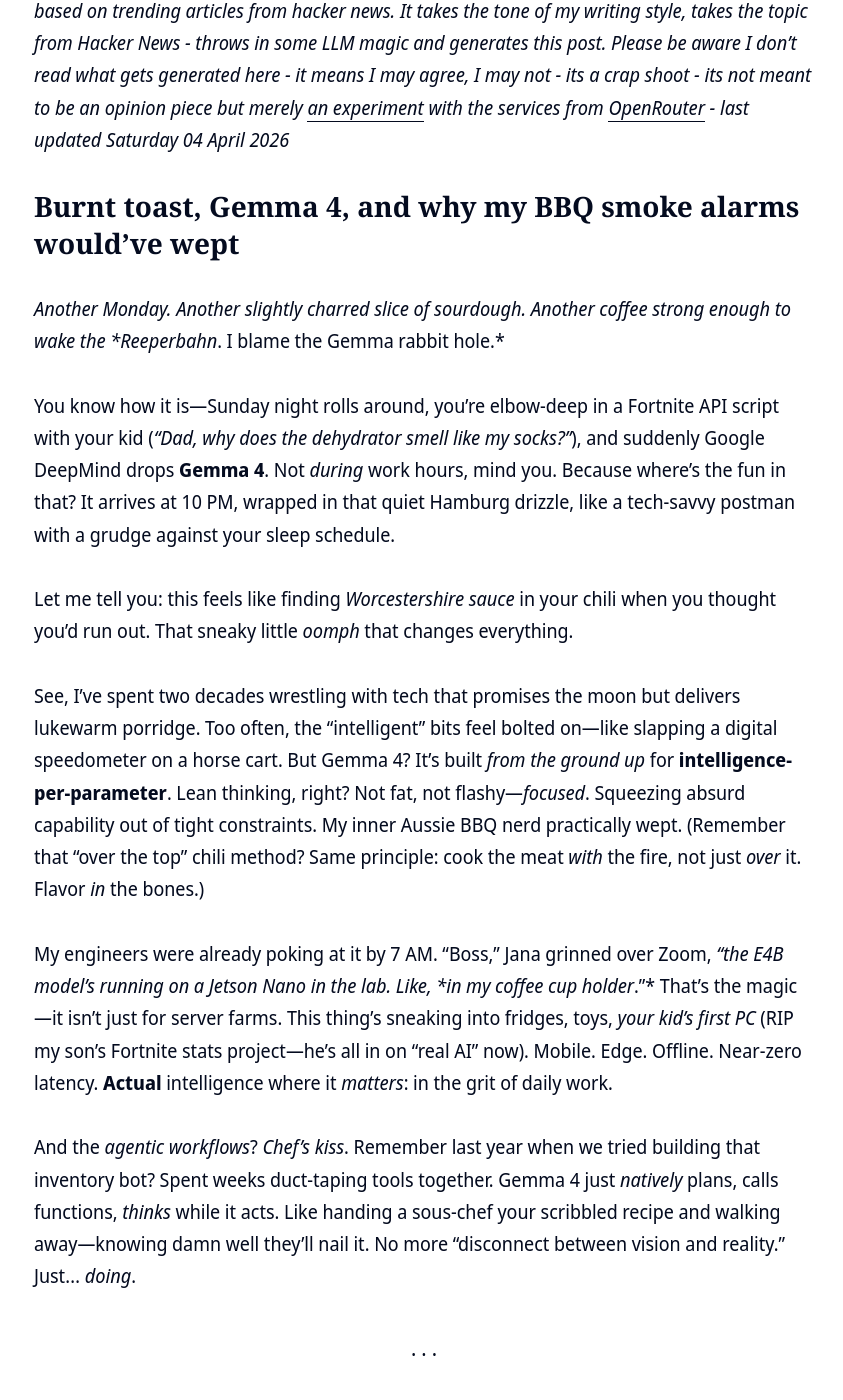
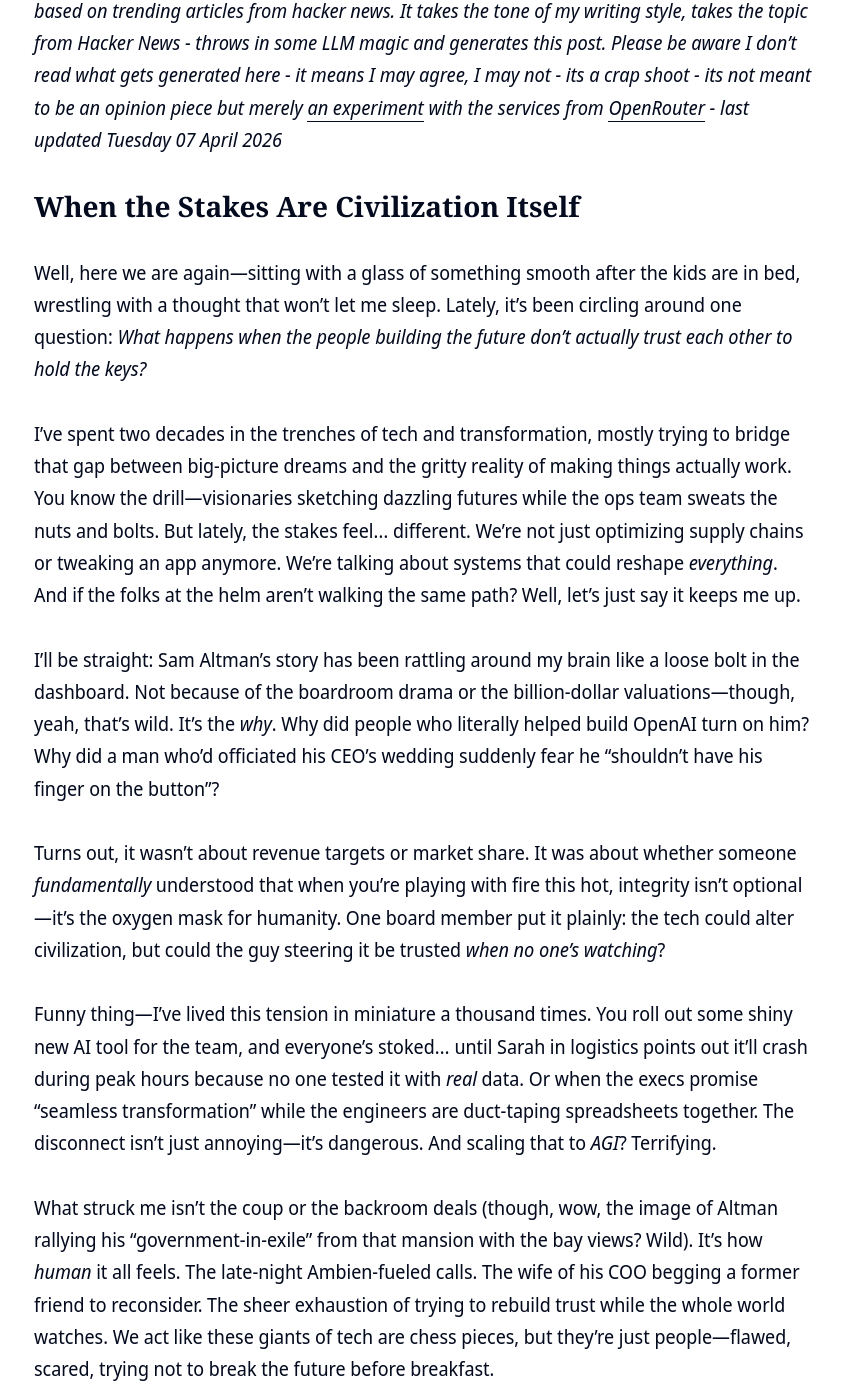
Before and after one commit to clintjb/clintjb.github.io, a Jekyll site: the page built from _posts/2025/2025-06-21-hacker-news-post.md, in a window 1280 px wide and 1400 px high, scrolled down 945 px. Shown: the whole window, without its empty margins (216-1059 px from the left). Built offline with Jekyll 4.4.1, drawn with Linux system fonts in a browser that asks for light colours; nearby versions of some CDN libraries; some of the changed text lies outside the part shown.

Commit message:
Updated Weekly Post

```diff
--- a/_posts/2025/2025-06-21-hacker-news-post.md
+++ b/_posts/2025/2025-06-21-hacker-news-post.md
@@ -11,36 +11,30 @@ image: '/images/posts/2025/weekly.jpg'
 ---
 ![](/images/posts/2025/weekly.jpg)
 
-_⚠️ **THIS POST IS GENERATED WITH LLMs**: This post is newly generated a few times a week based on trending articles from hacker news. It takes the tone of my writing style, takes the topic from Hacker News - throws in some LLM magic and generates this post. Please be aware I don't read what gets generated here - it means I may agree, I may not - its a crap shoot - its not meant to be an opinion piece but merely [an experiment](https://github.com/clintjb/Weekly-Post) with the services from [OpenRouter](https://openrouter.ai) - last updated Saturday 04 April 2026_
+_⚠️ **THIS POST IS GENERATED WITH LLMs**: This post is newly generated a few times a week based on trending articles from hacker news. It takes the tone of my writing style, takes the topic from Hacker News - throws in some LLM magic and generates this post. Please be aware I don't read what gets generated here - it means I may agree, I may not - its a crap shoot - its not meant to be an opinion piece but merely [an experiment](https://github.com/clintjb/Weekly-Post) with the services from [OpenRouter](https://openrouter.ai) - last updated Tuesday 07 April 2026_
 
-## Burnt toast, Gemma 4, and why my BBQ smoke alarms would’ve wept
+## When the Stakes Are Civilization Itself
 
-*Another Monday. Another slightly charred slice of sourdough. Another coffee strong enough to wake the *Reeperbahn*. I blame the Gemma rabbit hole.*
+Well, here we are again—sitting with a glass of something smooth after the kids are in bed, wrestling with a thought that won’t let me sleep. Lately, it’s been circling around one question: *What happens when the people building the future don’t actually trust each other to hold the keys?*
 
-You know how it is—Sunday night rolls around, you’re elbow-deep in a Fortnite API script with your kid (*“Dad, why does the dehydrator smell like my socks?”*), and suddenly Google DeepMind drops **Gemma 4**. Not *during* work hours, mind you. Because where’s the fun in that? It arrives at 10 PM, wrapped in that quiet Hamburg drizzle, like a tech-savvy postman with a grudge against your sleep schedule.
+I’ve spent two decades in the trenches of tech and transformation, mostly trying to bridge that gap between big-picture dreams and the gritty reality of making things actually work. You know the drill—visionaries sketching dazzling futures while the ops team sweats the nuts and bolts. But lately, the stakes feel… different. We’re not just optimizing supply chains or tweaking an app anymore. We’re talking about systems that could reshape *everything*. And if the folks at the helm aren’t walking the same path? Well, let’s just say it keeps me up.
 
-Let me tell you: this feels like finding *Worcestershire sauce* in your chili when you thought you’d run out. That sneaky little *oomph* that changes everything.
+I’ll be straight: Sam Altman’s story has been rattling around my brain like a loose bolt in the dashboard. Not because of the boardroom drama or the billion-dollar valuations—though, yeah, that’s wild. It’s the *why*. Why did people who literally helped build OpenAI turn on him? Why did a man who’d officiated his CEO’s wedding suddenly fear he “shouldn’t have his finger on the button”?
 
-See, I’ve spent two decades wrestling with tech that promises the moon but delivers lukewarm porridge. Too often, the “intelligent” bits feel bolted on—like slapping a digital speedometer on a horse cart. But Gemma 4? It’s built *from the ground up* for **intelligence-per-parameter**. Lean thinking, right? Not fat, not flashy—*focused*. Squeezing absurd capability out of tight constraints. My inner Aussie BBQ nerd practically wept. (Remember that “over the top” chili method? Same principle: cook the meat *with* the fire, not just *over* it. Flavor *in* the bones.)
+Turns out, it wasn’t about revenue targets or market share. It was about whether someone *fundamentally* understood that when you’re playing with fire this hot, integrity isn’t optional—it’s the oxygen mask for humanity. One board member put it plainly: the tech could alter civilization, but could the guy steering it be trusted *when no one’s watching*?
 
-My engineers were already poking at it by 7 AM. “Boss,” Jana grinned over Zoom, *“the E4B model’s running on a Jetson Nano in the lab. Like, *in my coffee cup holder*.”* That’s the magic—it isn’t just for server farms. This thing’s sneaking into fridges, toys, *your kid’s first PC* (RIP my son’s Fortnite stats project—he’s all in on “real AI” now). Mobile. Edge. Offline. Near-zero latency. **Actual** intelligence where it *matters*: in the grit of daily work.
+Funny thing—I’ve lived this tension in miniature a thousand times. You roll out some shiny new AI tool for the team, and everyone’s stoked… until Sarah in logistics points out it’ll crash during peak hours because no one tested it with *real* data. Or when the execs promise “seamless transformation” while the engineers are duct-taping spreadsheets together. The disconnect isn’t just annoying—it’s dangerous. And scaling that to *AGI*? Terrifying.
 
-And the *agentic workflows*? *Chef’s kiss*. Remember last year when we tried building that inventory bot? Spent weeks duct-taping tools together. Gemma 4 just *natively* plans, calls functions, *thinks* while it acts. Like handing a sous-chef your scribbled recipe and walking away—knowing damn well they’ll nail it. No more “disconnect between vision and reality.” Just… *doing*.
+What struck me isn’t the coup or the backroom deals (though, wow, the image of Altman rallying his “government-in-exile” from that mansion with the bay views? Wild). It’s how *human* it all feels. The late-night Ambien-fueled calls. The wife of his COO begging a former friend to reconsider. The sheer exhaustion of trying to rebuild trust while the whole world watches. We act like these giants of tech are chess pieces, but they’re just people—flawed, scared, trying not to break the future before breakfast.
 
----
+I’ve always believed lean isn’t about cutting waste; it’s about seeing the *human* cost of friction. Same goes here. If the board feared Altman wasn’t candid—about safety protocols, about his own blind spots—then no amount of brilliance matters. Because in high-stakes ops, the smallest gap in honesty becomes a chasm when things go sideways. Remember my A350 tracking project? One misaligned sensor, and the whole system drifts. Trust is the sensor for civilization-scale tech.
 
-I won’t drown you in benchmark charts (my kitchen’s no boardroom). But here’s what *sticks*:
-- **It *gets* language** beyond translation. Cultural context. Nuance. Like how “flat white” means something sacred here, but baffles Texans.
-- **Fine-tuning’s dead simple**—because why force devs into a single framework? *Lean*, remember? Use what works.
-- **Safety baked in deep**. Not as an afterthought. Like how my dad’s old milkbar *always* checked the Garbage Pail Kids gum for staples. (“*Trust, but verify, son*”).
+Which brings me to the real kicker: none of us get to look away. This isn’t *their* problem—it’s ours. When you’re applying lean principles to data science (like I try to do every Tuesday over coffee), you learn fast: systems amplify culture. If the top breathes fear or spin, the whole machine breathes it too. And right now, the machine is learning *from us*.
 
-Funny, right? Twenty years ago, I’d have called mobile AI “vaporware.” Now my *Raspberry Pi* whispers sweet nothings to Google’s finest. Feels like that moment my kid realized PCs aren’t *just* for Fortnite. A tiny pivot. A world of doors.
+So yeah—I’m sitting here, staring at my own reflection in this whisky glass, thinking about my kid. *My son*. The one who cared more about Fortnite stats than PC fundamentals last week. What world are we leaving him? One where the builders actually *see* the operational reality of their godlike tools? Or one where “candor” is just another buzzword until the house burns down?
 
-So yeah—I stayed up too late last night. Burnt the toast. Ignored the emails. Because this? This isn’t just another model drop. It’s the sound of the future *fitting* into your pocket. Quietly. Efficiently. *Usefully*.
+I don’t have answers. But I do know this: real leadership isn’t about having the flashiest vision. It’s about being the person others would trust to hand *them* the match—knowing you’ll only light it when the wind’s at your back, the fuel’s dry, and everyone’s standing well clear.
 
-Gonna pour a dram now. Reflect. Maybe even rebuild that Fortnite tracker—*properly* this time. With Gemma humming under the hood.
+If Altman—or any of us building tomorrow’s world—can’t be that person? Maybe we shouldn’t be holding the match at all.
 
-Turns out, some tech doesn’t just live up to the hype…
-It *is* the fire. 🔥
-
-*(P.S. If you’re tinkering—grab it [here](https://deepmind.google/models/gemma/gemma-4/). Tell ’em Jeff from Hamburg sent ya. And drop me a line if your dehydrator starts coding.)*
+Here’s to hoping we figure it out before the kindling’s too dry. Now, if you’ll excuse me—I’ve got a dehydrator full of jerky waiting, and a recipe that demands focus. Some fires *should* be tended with care. 🌮
```
Also changed, not shown: images/posts/2025/weekly.jpg.
